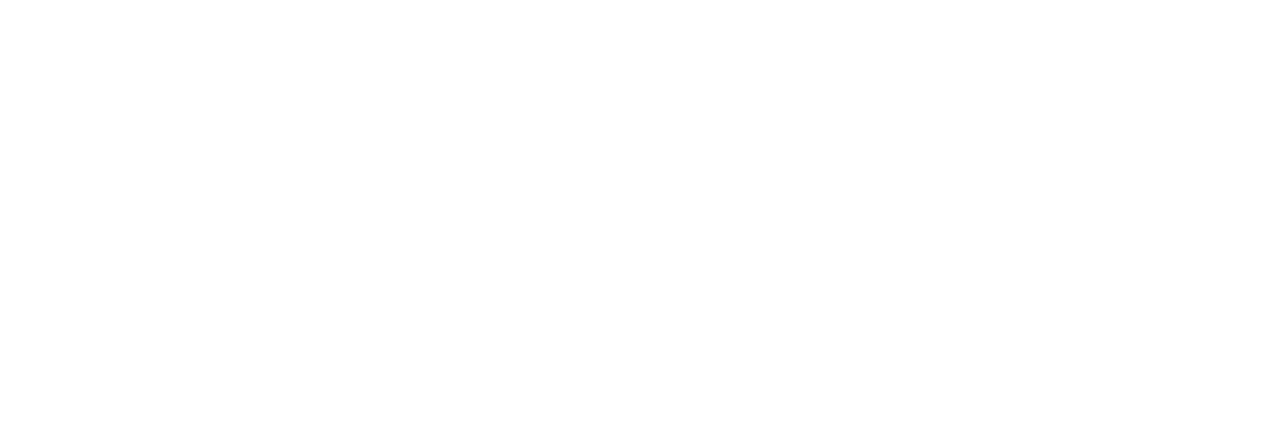
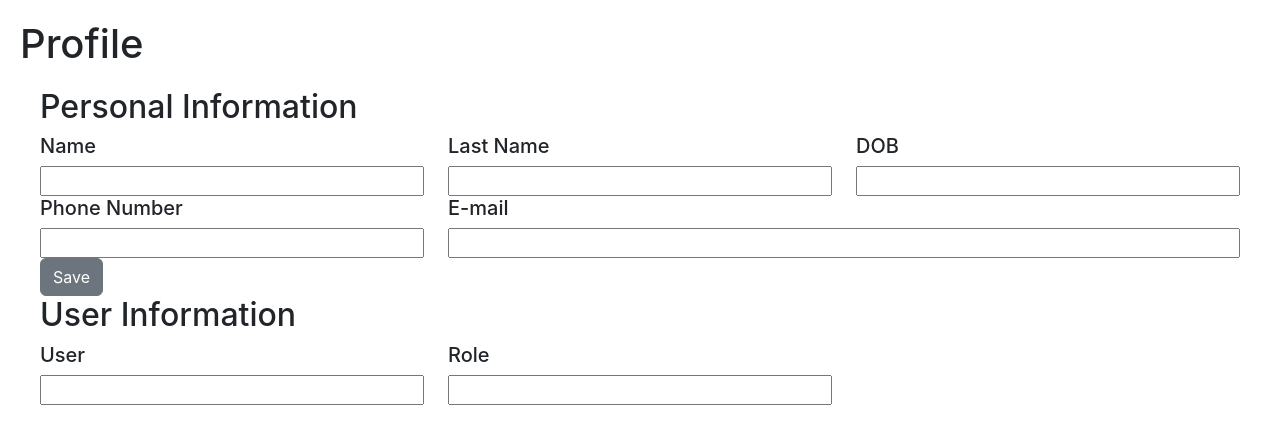
Before and after one commit to DiegoE-prog/Blue-Cross-JCE-2021, a React (Create React App) app in the folder frontend/jce-app/: page /profile in a window 1280 px wide. Before the commit this address had no page. Shown: the top 444 px of the page. Built offline with nearby package versions, Linux system fonts and the light colour scheme.

Commit message:
Bluecross 22 and 21 (Style adjustment pending). Added a function to change the name of the current page acording to the current route

```diff
--- a/frontend/jce-app/src/App.js
+++ b/frontend/jce-app/src/App.js
@@ -7,6 +7,7 @@
 //Views
 import Home from "./views/home";
 import Test from "./views/test";
+import Profile from "./views/profile";
 
 function App() {
     return (
@@ -16,8 +17,9 @@
 
           <div className="content">
             <Routes>
-              <Route exact path={routes.HOME} element={<Home />} />
-              <Route path={routes.TEST} element={<Test />} />
+              <Route exact path={routes.HOME} element={<Home title="Home"/>} />
+              <Route path={routes.PROFILE} element={<Profile title="Profile" />} />
+              <Route path={routes.TEST} element={<Test title="Test" />} />
             </Routes>
           </div>
 
--- a/frontend/jce-app/src/routes.js
+++ b/frontend/jce-app/src/routes.js
@@ -1,4 +1,5 @@
 export const routes = {
     HOME: '/',
+    PROFILE: "/profile",
     TEST: '/test'
   }
--- a/frontend/jce-app/src/views/home.js
+++ b/frontend/jce-app/src/views/home.js
@@ -1,6 +1,9 @@
-import React from "react";
+import React, { useEffect } from "react";
 
-function Home() {
+function Home(props) {
+  useEffect(() => {
+    document.title = props.title;
+  }, [props.title]);
   return (
     <div>
       <h1>Home Page</h1>
--- /dev/null
+++ b/frontend/jce-app/src/views/profile.js
@@ -0,0 +1,73 @@
+import React, { useEffect } from "react";
+
+function Profile(props) {
+  useEffect(() => {
+    document.title = props.title;
+  }, [props.title]);
+  return (
+    <div style={{ margin: "20px" }}>
+      <h1>Profile</h1>
+
+      <div style={{ margin: "20px" }}>
+        <h2>Personal Information</h2>
+
+        <div className="content">
+          <div className="row">
+
+            <div className="col-4">
+              <h5>Name</h5>
+              <input style={{ width: "100%" }} type="text" id="name" name="name"readOnly/>
+            </div>
+
+            <div className="col-4">
+              <h5>Last Name</h5>
+              <input style={{ width: "100%" }} type="text" id="last_name" name="last_name" readOnly/>
+            </div>
+
+            <div className="col-4">
+              <h5>DOB</h5>
+              <input style={{ width: "100%" }} type="text" id="dob" name="dob" readOnly/>
+            </div>
+
+            <div className="col-4">
+              <h5>Phone Number</h5>
+              <input style={{ width: "100%" }} type="number" id="dob"name="dob"/>
+            </div>
+
+            <div className="col-8">
+              <h5>E-mail</h5>
+              <input style={{ width: "100%" }} type="text" id="dob" name="dob"/>
+            </div>
+
+            <div className="col-4">
+              <button type="button" className="btn btn-secondary">
+                Save
+              </button>
+            </div>
+
+            <h2>User Information</h2>
+            <div className="content">
+              <div className="row">
+
+                <div className="col-4">
+                  <h5>User</h5>
+                  <input style={{ width: "100%" }} type="text" id="user" name="user" readOnly/>
+                </div>
+
+                <div className="col-4">
+                  <h5>Role</h5>
+                  <input style={{ width: "100%" }} type="text" id="role" name="role" readOnly/>
+                </div>
+
+              </div>
+
+            </div>
+
+          </div>
+        </div>
+      </div>
+    </div>
+  );
+}
+
+export default Profile;
--- a/frontend/jce-app/src/views/test.js
+++ b/frontend/jce-app/src/views/test.js
@@ -1,6 +1,9 @@
-import React from "react";
+import React, { useEffect } from "react";
 
-function Test() {
+function Test(props) {
+  useEffect(() => {
+    document.title = props.title;
+  }, [props.title]);
   return (
     <div>
       <h1>Test Page</h1>
```
Lines whose indentation alone changed are shown as unchanged.
